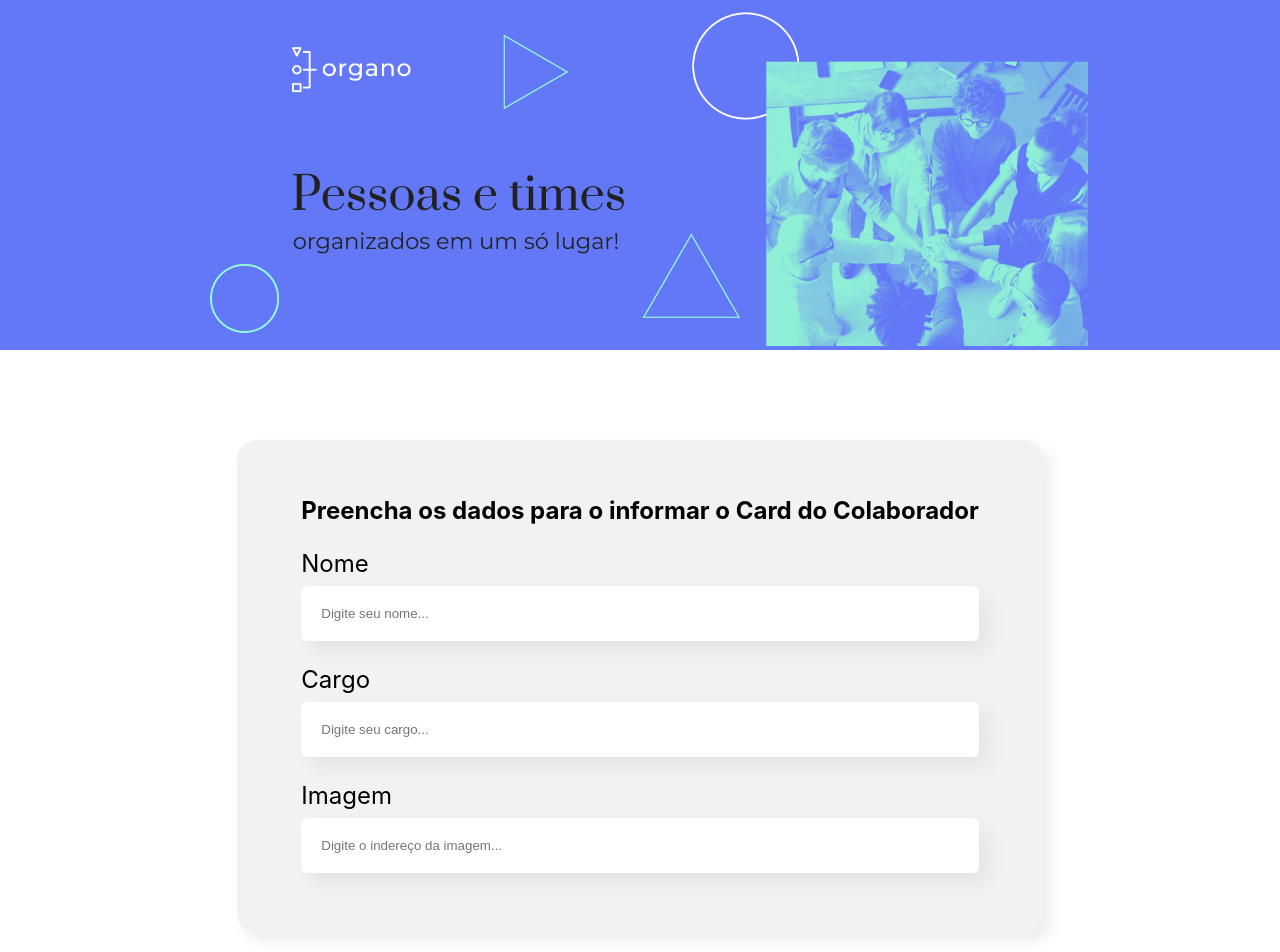
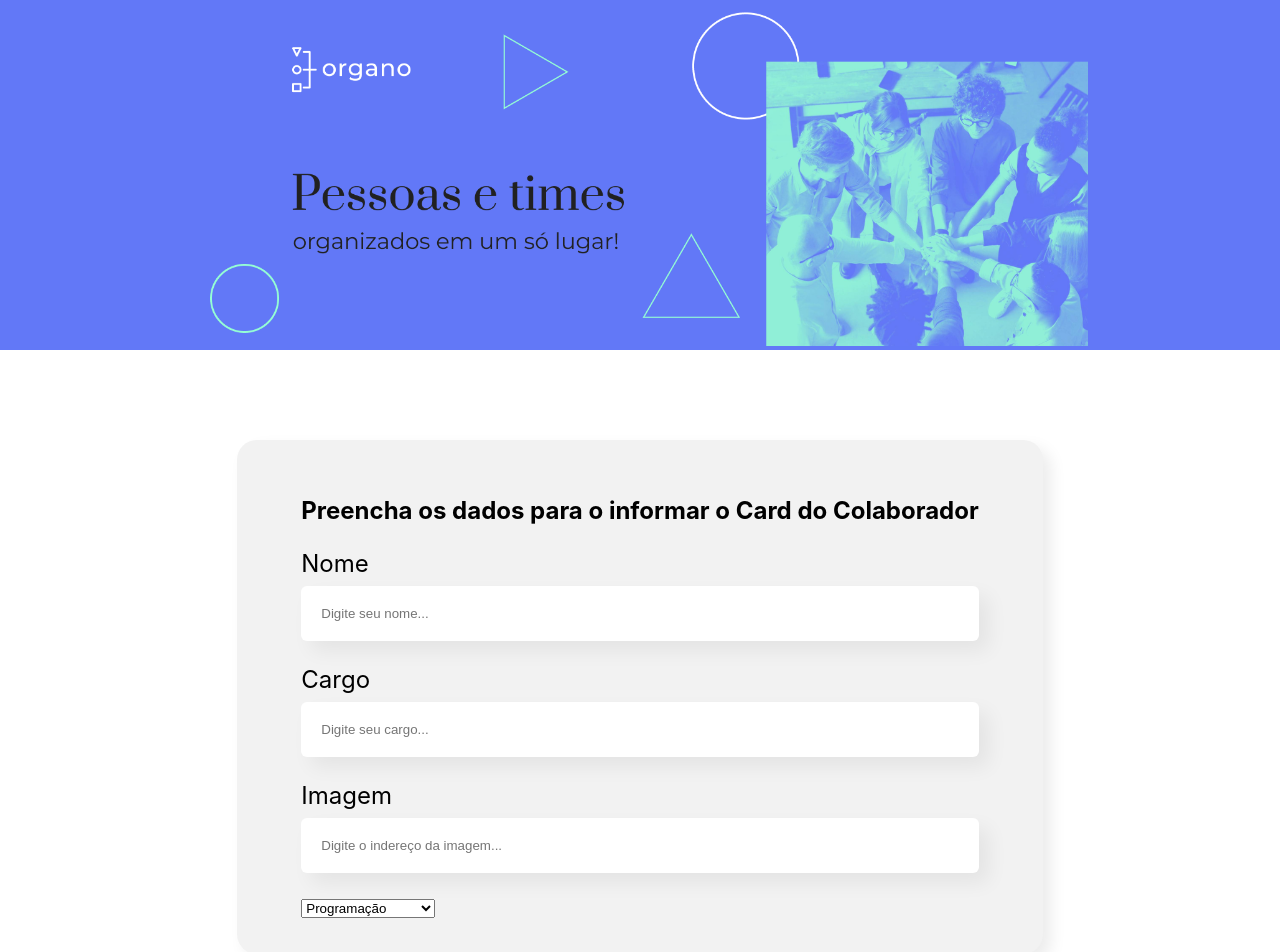
Before and after one commit to GabriellMaiaa/OrganoReact, a React (Create React App) app: page / in a window 1280 px wide. Shown: the top 952 px of the page. Built offline with nearby package versions, Linux system fonts and the light colour scheme.

Commit message:
adicionando listas

```diff
--- a/src/components/Formulario/Formulario.js
+++ b/src/components/Formulario/Formulario.js
@@ -1,8 +1,18 @@
 import React from 'react'
 import CampoTexto from '../CampoTexto/CampoTexto'
+import ListaSuspensa from '../ListaSuspensa/ListaSuspensa'
 import "./Formulario.css"
 
 const Formulario = () => {
+
+   const times = [ //Esse Array vai ser usado como valor para a nossa PROPS Itenss
+    'Programação',
+    'Front-End',
+    'Data-Science',
+    'UX e Design',
+    'Mobile',
+    'Inovação e Gestão'
+   ]
     return (
         <div>
             <section className='form'>
@@ -11,6 +21,8 @@
                     <CampoTexto label="Nome" placeholder='Digite seu nome' /> {/**Para importar automatico use o Control + space em cima do componente */}
                     <CampoTexto label="Cargo" placeholder='Digite seu cargo' />
                     <CampoTexto label="Imagem" placeholder='Digite o indereço da imagem' />
+                    {/**Abaixo vai ser passado a Lista Suspensa com as Props */}
+                    <ListaSuspensa itens={times}/>
                 </form>
             </section>
         </div>
--- /dev/null
+++ b/src/components/ListaSuspensa/ListaSuspensa.js
@@ -0,0 +1,16 @@
+import React from 'react'
+import "./ListaSuspensa.css"
+
+const ListaSuspensa = (props) => {
+    //Nós iremos ter como props = Itens e a label
+    return (
+    <div>
+      <label>{props.label}</label>
+      <select>{/**Quero retornar os valores com o MAP */} {/*NÃO ESQUECA DA CHAVE KEY */}
+        {props.itens.map(item => <option key={item}>{item}</option>)} {/*Aqui eu quero retornar os valores que serão passados como props */}
+      </select>{/*O MAP se utiliza para tudo que você deseja retornar em Props */}
+    </div>
+  )
+}
+
+export default ListaSuspensa
```
Also changed, not shown: src/components/ListaSuspensa/ListaSuspensa.css (added).
